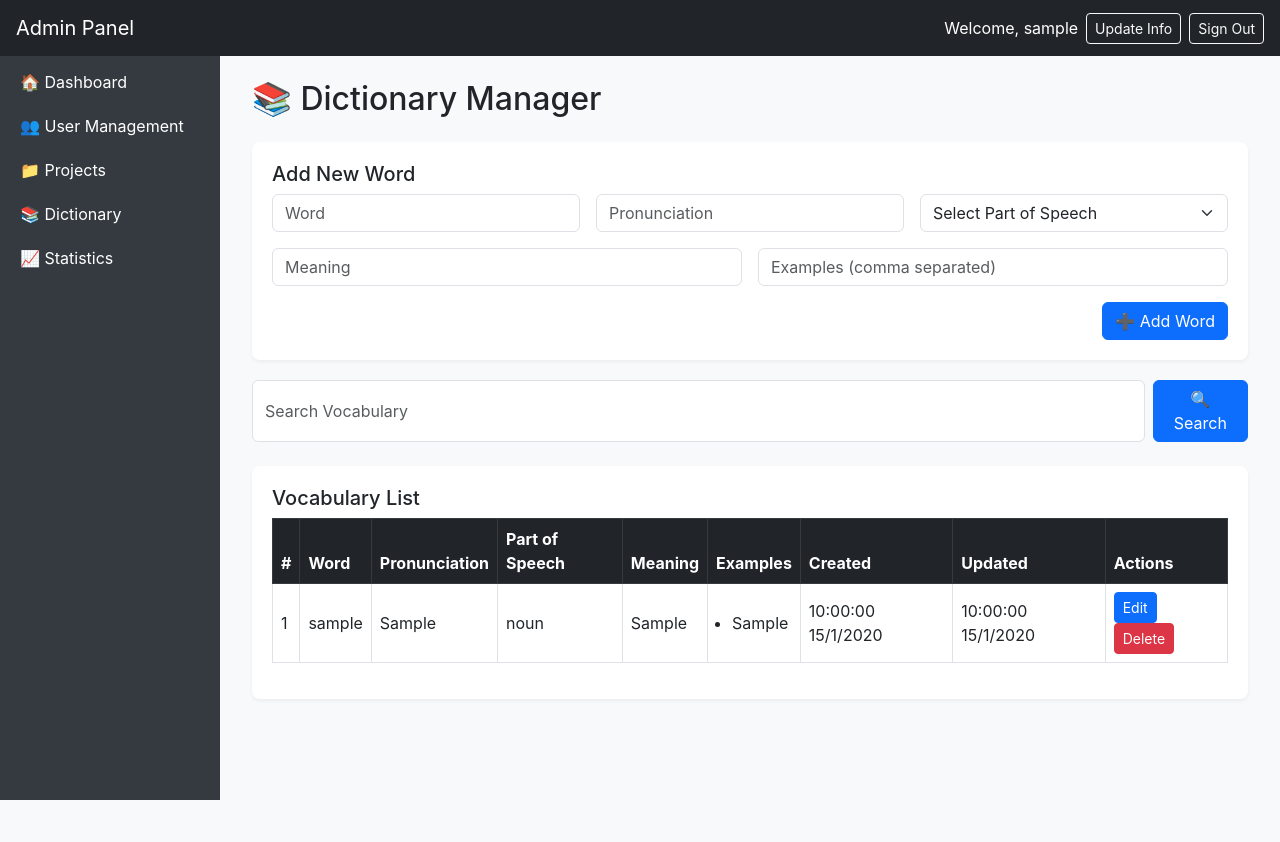
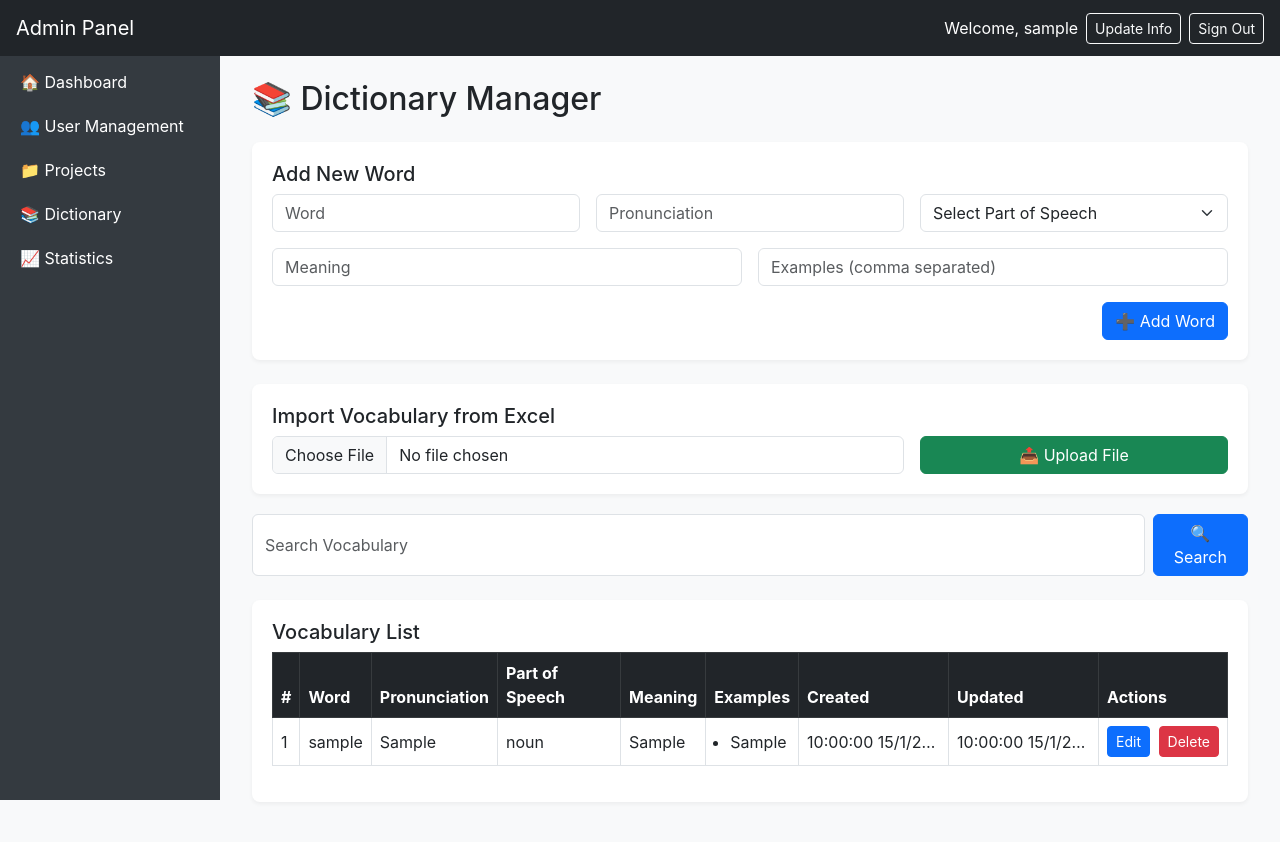
Before and after one commit to dohoa00248/portfolio, a Node server app: page /api/v1/admin/dictionary in a window 1280 px wide. Before the commit the page ends 800 px from the top, so only its background shows below. Run offline with Node 20, Linux system fonts and the light colour scheme; a user stored in the database is signed in; tables that the repository leaves empty hold one stand-in row (values such as "Sample post"); some libraries are stand-ins or nearby versions.

Commit message:
feat: update upload file for dictionary

```diff
--- a/package.json
+++ b/package.json
@@ -24,7 +24,9 @@
     "method-override": "^3.0.0",
     "mongodb": "^6.16.0",
     "mongoose": "^8.15.0",
-    "mysql2": "^3.14.1"
+    "multer": "^2.0.1",
+    "mysql2": "^3.14.1",
+    "xlsx": "^0.18.5"
   },
   "devDependencies": {
     "nodemon": "^3.1.9"
--- a/src/public/css/admin.css
+++ b/src/public/css/admin.css
@@ -64,3 +64,10 @@ body {
   box-shadow: 0 2px 4px rgba(0, 0, 0, 0.05);
   margin-bottom: 20px;
 }
+/* Thu gọn nội dung table cell */
+.table td {
+  max-width: 150px;
+  overflow: hidden;
+  text-overflow: ellipsis;
+  white-space: nowrap;
+}
--- a/src/test/routes/adminRoutes.test.js
+++ b/src/test/routes/adminRoutes.test.js
@@ -4,7 +4,10 @@ import auth from '../../test/middlewares/auth.test.js';
 import User from '../models/User.test.js';
 import Vocabulary from '../models/Vocabulary.test.js';
 import Project from '../../models/Project.js';
-
+import upload from '../middlewares/upload.test.js';
+import path from 'path';
+import xlsx from 'xlsx';
+import fs from 'fs';
 const router = express.Router();
 
 /**
@@ -592,7 +595,7 @@ router.delete(
 router.post('/dictionary', auth.authSignin, async (req, res) => {
   try {
     const currentUser = req.session.user;
-    console.log(currentUser);
+    // console.log(currentUser);
     const { word, pronunciation, partOfSpeech, meaning, examples } = req.body;
 
     const newVocabulary = new Vocabulary({
@@ -604,12 +607,12 @@ router.post('/dictionary', auth.authSignin, async (req, res) => {
     });
     await newVocabulary.save();
 
-    console.log(
-      'Vocabulary is created by',
-      currentUser.username,
-      ':',
-      newVocabulary
-    );
+    // console.log(
+    //   'Vocabulary is created by',
+    //   currentUser.username,
+    //   ':',
+    //   newVocabulary
+    // );
 
     const vocabularies = await Vocabulary.find({});
 
@@ -679,7 +682,11 @@ router.get('/dictionary/:id', auth.authSignin, async (req, res) => {
     });
   }
 });
-router.put('/dictionary/:id', auth.authSignin, async (req, res) => {
+router.put(
+  '/dictionary/:id',
+  auth.authSignin,
+  auth.checkSuperAdmin,
+  async (req, res) => {
     try {
       const currentUser = req.session.user;
       const { id } = req.params;
@@ -722,8 +729,13 @@ router.put('/dictionary/:id', auth.authSignin, async (req, res) => {
         error,
       });
     }
-});
-router.delete('/dictionary/:id', auth.authSignin, async (req, res) => {
+  }
+);
+router.delete(
+  '/dictionary/:id',
+  auth.authSignin,
+  auth.checkSuperAdmin,
+  async (req, res) => {
     try {
       const currentUser = req.session.user;
       const { id } = req.params;
@@ -742,6 +754,62 @@ router.delete('/dictionary/:id', auth.authSignin, async (req, res) => {
         error,
       });
     }
+  }
+);
+
+router.post(
+  '/dictionary/import-excel',
+  upload.single('file'),
+  auth.authSignin,
+  auth.checkSuperAdmin,
+  async (req, res) => {
+    try {
+      const file = req.file;
+      const filePath = path.join(file.destination, file.filename);
+
+      const workbook = xlsx.readFile(filePath);
+      const sheetName = workbook.SheetNames[0];
+      const sheet = workbook.Sheets[sheetName];
+      const data = xlsx.utils.sheet_to_json(sheet);
+
+      const posMap = {
+        n: 'noun',
+        v: 'verb',
+        adj: 'adjective',
+        adv: 'adverb',
+        prep: 'preposition',
+        conj: 'conjunction',
+        interj: 'interjection',
+        pron: 'pronoun',
+        det: 'determiner',
+      };
+
+      const formattedData = data.map((item) => {
+        const posRaw = item.partOfSpeech?.toLowerCase().trim();
+        return {
+          word: item.word?.toLowerCase().trim(),
+          pronunciation: item.pronunciation?.trim() || '',
+          partOfSpeech: posMap[posRaw] || posRaw,
+          meaning: item.meaning?.trim(),
+          examples: item.examples
+            ? item.examples.split(',').map((e) => e.trim())
+            : [],
+        };
       });
+      console.log('Formatted data:', formattedData);
+      const inserted = await Vocabulary.insertMany(formattedData);
 
+      fs.unlinkSync(filePath);
+
+      // res.json({
+      //   msg: 'Upload, read, insert DB, and delete file success',
+      //   count: inserted.length,
+      // });
+      return res.status(303).redirect('/api/v1/admin/dictionary');
+    } catch (error) {
+      console.error(error);
+      res.status(500).json({ error: 'Server error' });
+    }
+  }
+);
 export default router;
--- a/src/views/admin-dictionary.ejs
+++ b/src/views/admin-dictionary.ejs
@@ -101,6 +101,32 @@
           </form>
         </div>
 
+        <!-- Upload Excel File -->
+        <div class="content-placeholder mt-4">
+          <h5>Import Vocabulary from Excel</h5>
+          <form
+            action="/api/v1/admin/dictionary/import-excel"
+            method="POST"
+            enctype="multipart/form-data"
+            class="row g-3"
+          >
+            <div class="col-md-8">
+              <input
+                type="file"
+                name="file"
+                class="form-control"
+                accept=".xlsx,.xls"
+                required
+              />
+            </div>
+            <div class="col-md-4">
+              <button type="submit" class="btn btn-success w-100">
+                📤 Upload File
+              </button>
+            </div>
+          </form>
+        </div>
+
         <!-- Search -->
         <form
           action="/api/v1/admin/dictionary/search"
```
Also changed, not shown: src/test/middlewares/upload.test.js (added, +16 -0 lines), src/test/models/Vocabulary.test.js (+3 -3 lines), 1 other file. Lines whose indentation alone changed are shown as unchanged.
